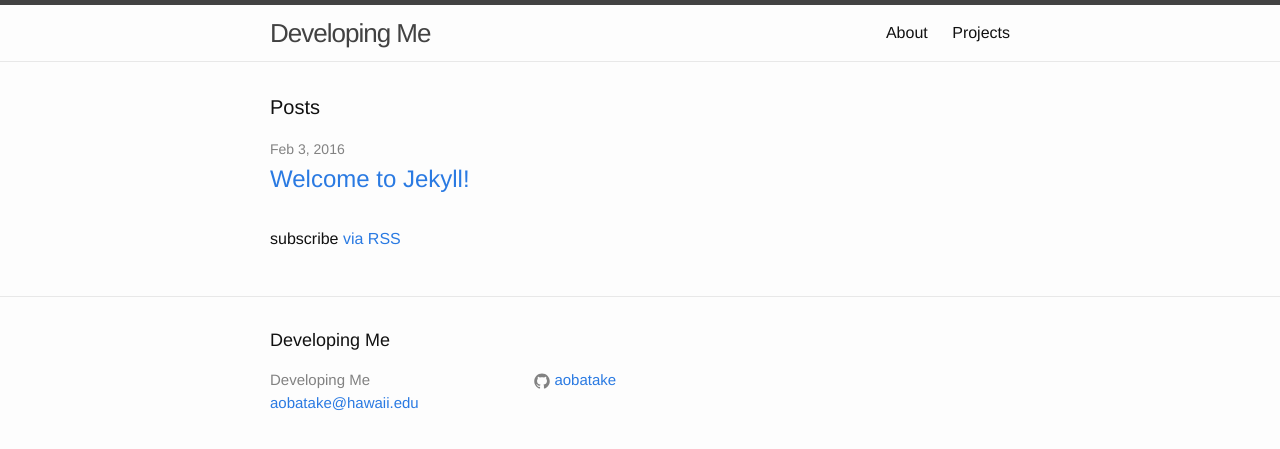
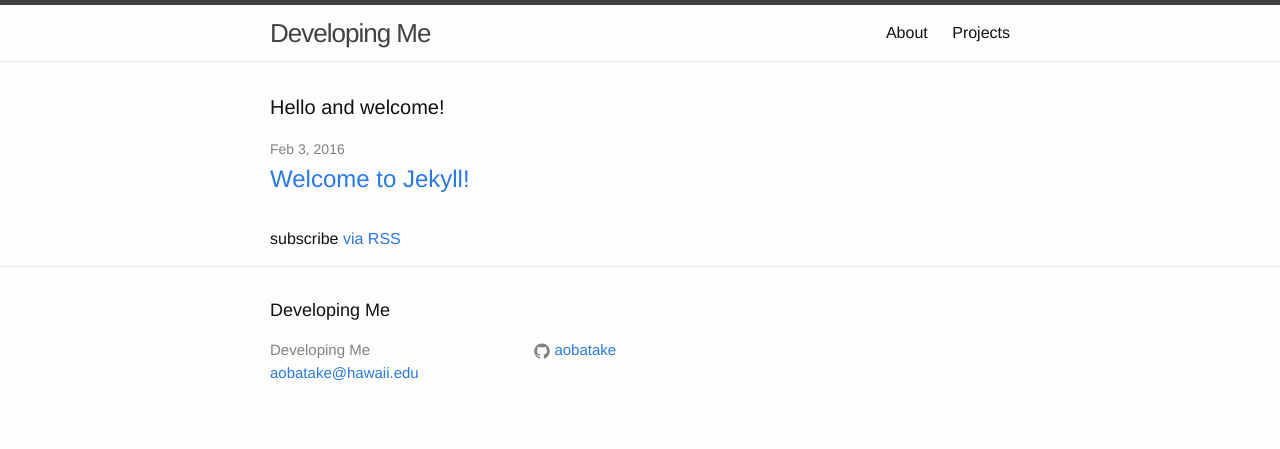
Before and after one commit to aobatake/aobatake.github.io, a Jekyll site: the page built from index.html, in a window 1280 px wide. Shown: the top 449 px of the page. Built offline with Jekyll 4.4.1, drawn with Linux system fonts in a browser that asks for light colours.

Commit message:
added blog

```diff
--- a/index.html
+++ b/index.html
@@ -3,8 +3,8 @@ layout: default
 ---
 
 <div class="home">
-
-  <h1 class="page-heading">Posts</h1>
+<div class="navbar">
+  <h1 class="page-heading">Hello and welcome!</h1>
 
   <ul class="post-list">
     {% for post in site.posts %}
```
